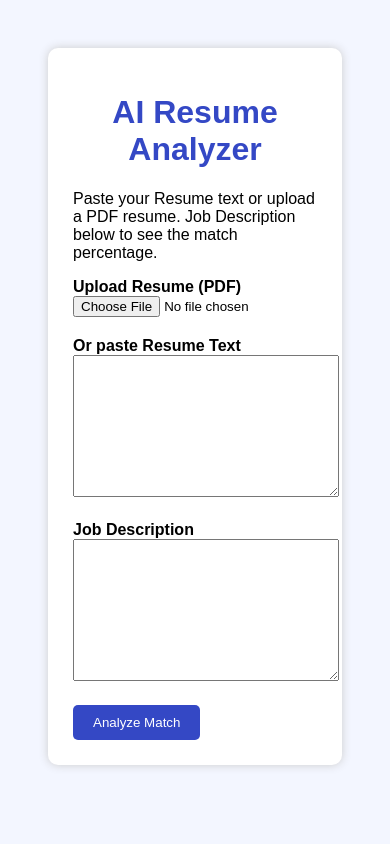
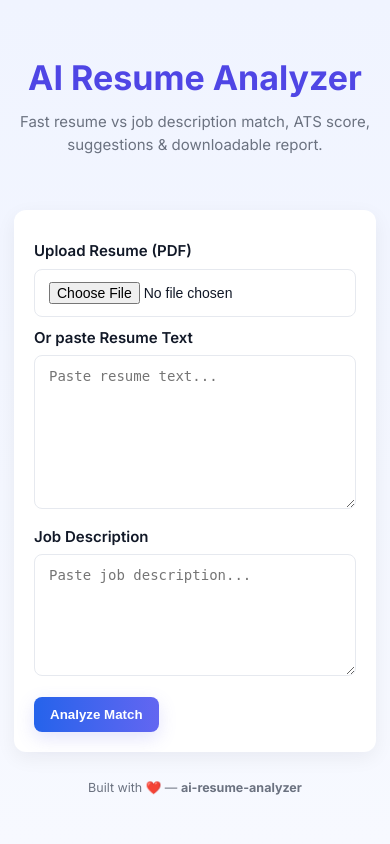
Before and after one commit to Sanjanaupadhyay/ai-resume-analyzer, a Flask app: page / in a window 390 px wide. Run offline with Flask 3, Linux system fonts and the light colour scheme.

Commit message:
UI: modern responsive redesign + download form

```diff
--- a/static/style.css
+++ b/static/style.css
@@ -1,62 +1,96 @@
-body {
-  font-family: Arial, sans-serif;
-  background: #f3f6ff;
-  padding: 40px;
+/* style.css - modern clean UI */
+:root{
+  --bg:#f7f9ff;
+  --card:#ffffff;
+  --muted:#6b7280;
+  --accent:#4f46e5;
+  --accent-2:#6366f1;
+  --primary:#2563eb;
+  --success:#10b981;
+  --radius:12px;
+  --maxw:860px;
+  font-family: 'Inter', system-ui, -apple-system, "Segoe UI", Roboto, "Helvetica Neue", Arial;
+  color-scheme: light;
 }
 
-.container {
-  max-width: 800px;
-  margin: auto;
-  background: white;
-  padding: 25px;
-  border-radius: 10px;
-  box-shadow: 0 0 10px #ccc;
+*{box-sizing:border-box}
+html,body{height:100%}
+body{
+  margin:0;
+  background: linear-gradient(180deg, #f0f4ff 0%, var(--bg) 100%);
+  color:#111827;
+  -webkit-font-smoothing:antialiased;
+  -moz-osx-font-smoothing:grayscale;
+  font-size:15px;
+  line-height:1.5;
 }
 
-h1 {
-  text-align: center;
-  color: #3448c5;
+.container{max-width:var(--maxw);margin:24px auto;padding:0 20px}
+
+/* Header */
+.site-header{
+  padding:28px 0 6px 0;
+  text-align:center;
+}
+.header-inner{padding:6px 0}
+.brand{font-size:34px;margin:0;color:var(--accent);font-weight:700}
+.sub{margin:8px 0 0;color:var(--muted)}
+
+/* cards */
+.card{
+  background:var(--card);
+  border-radius:var(--radius);
+  padding:20px;
+  box-shadow:0 6px 20px rgba(15,23,42,0.06);
+  margin-bottom:18px;
 }
 
-.field {
-  margin-bottom: 20px;
+/* form styles */
+.form-card .label{display:block;margin:10px 0 6px;color:#111827;font-weight:600}
+.form-card textarea, .form-card input[type="text"], .form-card .file-input{
+  width:100%;
+  border:1px solid #e6e9ef;
+  padding:12px 14px;
+  border-radius:8px;
+  background: #fff;
+  font-size:14px;
+  color:#111827;
+  resize:vertical;
 }
 
-label {
-  font-weight: bold;
+.file-input{padding:8px 6px}
+
+.actions{display:flex;gap:12px;margin-top:14px;align-items:center}
+.btn{
+  border:none;
+  padding:10px 16px;
+  border-radius:8px;
+  font-weight:600;
+  cursor:pointer;
 }
+.btn.primary{background:linear-gradient(90deg,var(--primary),var(--accent-2));color:#fff;box-shadow:0 6px 18px rgba(99,102,241,0.18)}
+.btn.secondary{background:#fff;border:1px solid #e6e9ef;color:var(--accent);}
 
-textarea {
-  width: 100%;
-  padding: 10px;
+/* result card */
+.result-head{display:flex;gap:20px;align-items:center;justify-content:space-between;flex-wrap:wrap}
+.result-head h2{margin:0;font-size:20px}
+.score{font-weight:700;color:var(--accent);font-size:20px;margin-top:6px}
+.match{font-weight:700;color:var(--primary);font-size:20px}
+.summary-box{min-width:220px;text-align:right}
+
+.suggestions, .missing{margin-top:16px}
+.suggestions h3, .missing h3{margin:0 0 8px 0}
+
+.suggestions ul, .missing ul{margin:0 0 0 18px;padding:0}
+.wrap-list{display:flex;flex-wrap:wrap;gap:8px;list-style:none;padding:0}
+.wrap-list li{background:#f1f5ff;padding:8px 10px;border-radius:6px;color:#1f2937;font-weight:600;border:1px solid rgba(79,70,229,0.06)}
+
+/* footer */
+.footer{margin:20px 0 40px 0;text-align:center;color:var(--muted)}
+
+/* responsive */
+@media (max-width:720px){
+  .summary-box{text-align:left;width:100%}
+  .result-head{gap:12px}
+  .container{padding:0 14px}
 }
-
-button {
-  padding: 10px 20px;
-  background: #3448c5;
-  color: white;
-  border: none;
-  border-radius: 5px;
-  cursor: pointer;
-}
-
-.result-card {
-  margin-top: 30px;
-  background: #eef1ff;
-  padding: 20px;
-  border-radius: 10px;
-}
-.download-btn {
-    background-color: #007bff;
-    color: white;
-    padding: 10px 20px;
-    border: none;
-    border-radius: 5px;
-    cursor: pointer;
-    font-size: 16px;
-    margin-top: 10px;
-}
-
-.download-btn:hover {
-    background-color: #0056b3;
-}
--- a/templates/index.html
+++ b/templates/index.html
@@ -1,72 +1,136 @@
-<!DOCTYPE html>
+<!doctype html>
 <html lang="en">
 <head>
-  <meta charset="UTF-8" />
+  <meta charset="utf-8" />
+  <meta name="viewport" content="width=device-width,initial-scale=1" />
   <title>AI Resume Analyzer</title>
+
+  <!-- Google font -->
+  <link href="https://fonts.googleapis.com/css2?family=Inter:wght@300;400;600;700&display=swap" rel="stylesheet">
+
+  <!-- Local CSS -->
   <link rel="stylesheet" href="{{ url_for('static', filename='style.css') }}">
+
 </head>
 <body>
-  <div class="container">
-    <h1>AI Resume Analyzer</h1>
-    <p class="subtitle">
-      Paste your Resume text or upload a PDF resume. Job Description below to see the match percentage.
-    </p>
+  <header class="site-header">
+    <div class="container header-inner">
+      <h1 class="brand">AI Resume Analyzer</h1>
+      <p class="sub">Fast resume vs job description match, ATS score, suggestions & downloadable report.</p>
+    </div>
+  </header>
 
-    <!-- note: enctype required for file uploads -->
-    <form method="POST" enctype="multipart/form-data">
-      <div class="field">
-        <label for="resume_file">Upload Resume (PDF)</label><br/>
-        <input type="file" id="resume_file" name="resume_file" accept=".pdf">
+  <main class="container">
+    <section class="card form-card">
+      <form method="POST" enctype="multipart/form-data" id="analyze-form">
+        <label class="label">Upload Resume (PDF)</label>
+        <input type="file" name="resume_file" accept="application/pdf" class="file-input">
+
+        <label class="label">Or paste Resume Text</label>
+        <textarea name="resume_text" rows="8" placeholder="Paste resume text...">{{ resume_text }}</textarea>
+
+        <label class="label">Job Description</label>
+        <textarea name="jd_text" rows="6" placeholder="Paste job description...">{{ jd_text }}</textarea>
+
+        <div class="actions">
+          <button type="submit" class="btn primary">Analyze Match</button>
+        </div>
+      </form>
+    </section>
+
+    {% if result %}
+    <section class="card result-card" id="result-card">
+      <div class="result-head">
+        <div>
+          <h2>Result</h2>
+          <p class="muted">ATS Score</p>
+          <div class="score">{{ ats_score }} / 100</div>
+        </div>
+        <div class="summary-box">
+          <h3>Match Percentage</h3>
+          <div class="match">{{ result.match_percent }} %</div>
+        </div>
       </div>
 
-      <div class="field">
-        <label for="resume_text">Or paste Resume Text</label>
-        <textarea id="resume_text" name="resume_text" rows="8">{{ resume_text }}</textarea>
+      <div class="suggestions">
+        <h3>Suggestions to Improve Resume:</h3>
+        <ul>
+          {% for s in suggestions %}
+            <li>{{ s }}</li>
+          {% endfor %}
+          {% if not suggestions %}
+            <li>Your resume structure looks good. Only minor improvements needed!</li>
+          {% endif %}
+        </ul>
       </div>
 
-      <div class="field">
-        <label for="jd_text">Job Description</label>
-        <textarea id="jd_text" name="jd_text" rows="8" required>{{ jd_text }}</textarea>
+      <div class="missing">
+        <h3>Possible Missing Keywords / Skills</h3>
+        <ul class="wrap-list">
+          {% for skill in result.missing_skills %}
+            <li>{{ skill }}</li>
+          {% endfor %}
+        </ul>
       </div>
 
-      <button type="submit">Analyze Match</button>
-    </form>
+      <!-- Download report form (hidden values are filled by JS) -->
+      <form action="/download_report" method="POST" id="download-form" class="download-form">
+        <input type="hidden" name="resume_text" id="resume_text_hidden" value="{{ resume_text }}">
+        <input type="hidden" name="jd_text" id="jd_text_hidden" value="{{ jd_text }}">
+        <input type="hidden" name="ats_score" id="ats_score_hidden" value="{{ ats_score }}">
+        <input type="hidden" name="match_percent" id="match_percent_hidden" value="{{ result.match_percent }}">
+        <input type="hidden" name="missing_skills" id="missing_skills_hidden" value="{{ result.missing_skills|join(', ') }}">
+        <button type="submit" class="btn secondary">Download Report</button>
+      </form>
 
-    {% if result %}
-      <div class="result-card">
-        <h2>Result</h2>
-        <h3>ATS Score: {{ ats_score }} / 100</h3>
-<form action="/download_report" method="POST">
-    <input type="hidden" name="resume_text" value="{{ resume_text }}">
-    <input type="hidden" name="jd_text" value="{{ jd_text }}">
-    <input type="hidden" name="ats_score" value="{{ ats_score }}">
-    <input type="hidden" name="match_percent" value="{{ match_percent }}">
-    <input type="hidden" name="missing_skills" value="{{ suggestions|join(', ') }}">
+    </section>
+    {% endif %}
 
-    <button type="submit" class="download-btn">Download Report</button>
-</form>
+    <footer class="footer">
+      <div class="container">
+        <small>Built with ❤️ — <strong>ai-resume-analyzer</strong></small>
+      </div>
+    </footer>
+  </main>
 
-<h3>Suggestions to Improve Resume:</h3>
-<ul>
-  {% for tip in suggestions %}
-    <li>{{ tip }}</li>
-  {% endfor %}
-</ul>
+  <!-- Small JS to keep hidden fields up-to-date -->
+  <script>
+    // Keep hidden fields synced when result is shown
+    (function () {
+      const downloadForm = document.getElementById('download-form');
+      if (!downloadForm) return;
 
-        <p><strong>Match Percentage:</strong> {{ result.match_percent }} %</p>
+      const resumeHidden = document.getElementById('resume_text_hidden');
+      const jdHidden = document.getElementById('jd_text_hidden');
+      const atsHidden = document.getElementById('ats_score_hidden');
+      const matchHidden = document.getElementById('match_percent_hidden');
+      const missingHidden = document.getElementById('missing_skills_hidden');
 
-        {% if result.missing_skills %}
-          <h3>Possible Missing Keywords / Skills:</h3>
-          <ul>
-            {% for skill in result.missing_skills %}
-              <li>{{ skill }}</li>
-            {% endfor %}
-          </ul>
-        {% else %}
-          <p>No major missing skills detected 🎉</p>
-        {% endif %}
-      </div>
-    {% endif %}
-  </div>
+      // If values exist from server-render, they are already set by Jinja.
+      // But when user navigates or uses client-side changes, sync them:
+      const form = document.getElementById('analyze-form');
+      form && form.addEventListener('submit', () => {
+        // values are posted to analyze endpoint; when the result renders server-side, download inputs get filled from Jinja
+        // This listener just ensures latest values are present if user manipulates inputs in browser
+        const resumeInput = document.querySelector("textarea[name='resume_text']");
+        const jdInput = document.querySelector("textarea[name='jd_text']");
+        resumeHidden.value = resumeInput ? resumeInput.value : resumeHidden.value;
+        jdHidden.value = jdInput ? jdInput.value : jdHidden.value;
+      });
+
+      // If the download button is clicked (after result), keep hidden fields up-to-date in case user edited text
+      downloadForm.addEventListener('submit', () => {
+        const resumeInput = document.querySelector("textarea[name='resume_text']");
+        const jdInput = document.querySelector("textarea[name='jd_text']");
+        resumeHidden.value = resumeInput ? resumeInput.value : resumeHidden.value;
+        jdHidden.value = jdInput ? jdInput.value : jdHidden.value;
+
+        // missing skills: gather current list items
+        const missingList = document.querySelectorAll('.missing ul.wrap-list li');
+        const arr = Array.from(missingList).map(li => li.innerText.trim());
+        missingHidden.value = arr.join(', ');
+      });
+    })();
+  </script>
 </body>
 </html>
```
